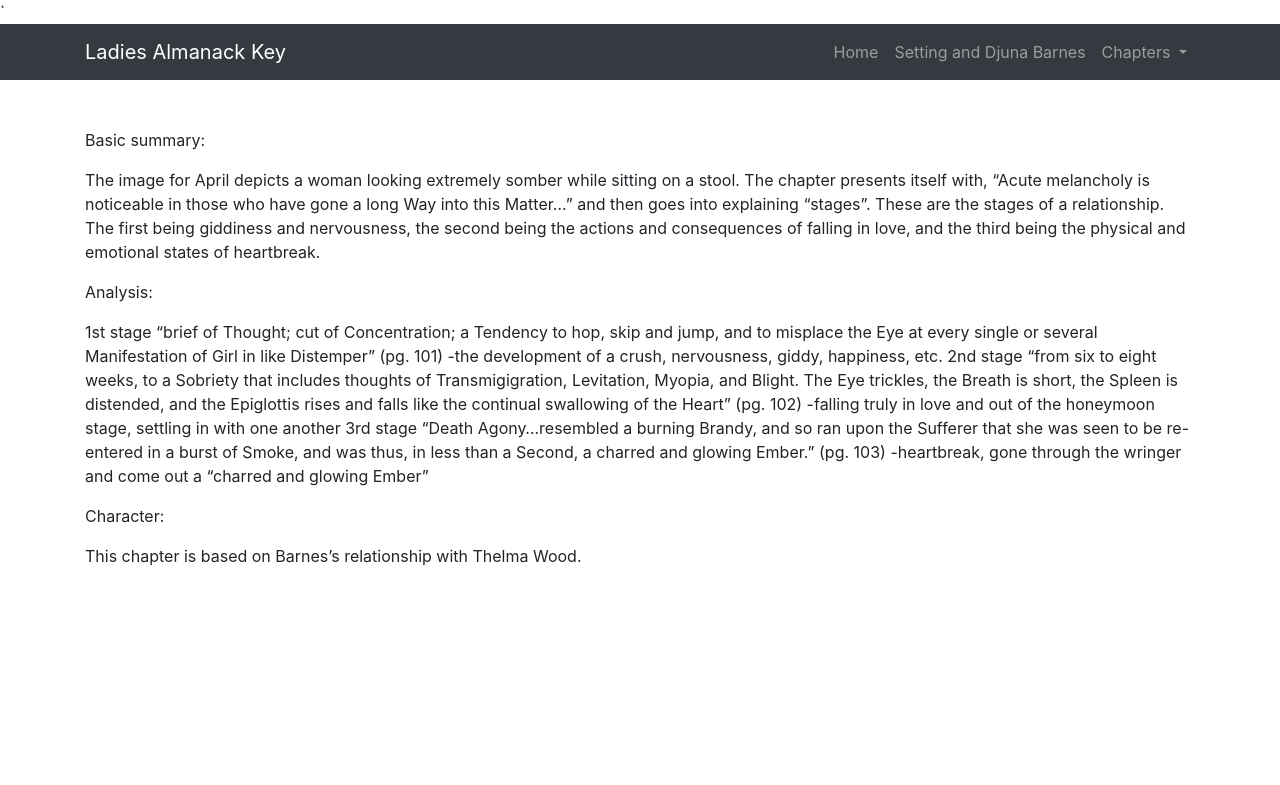
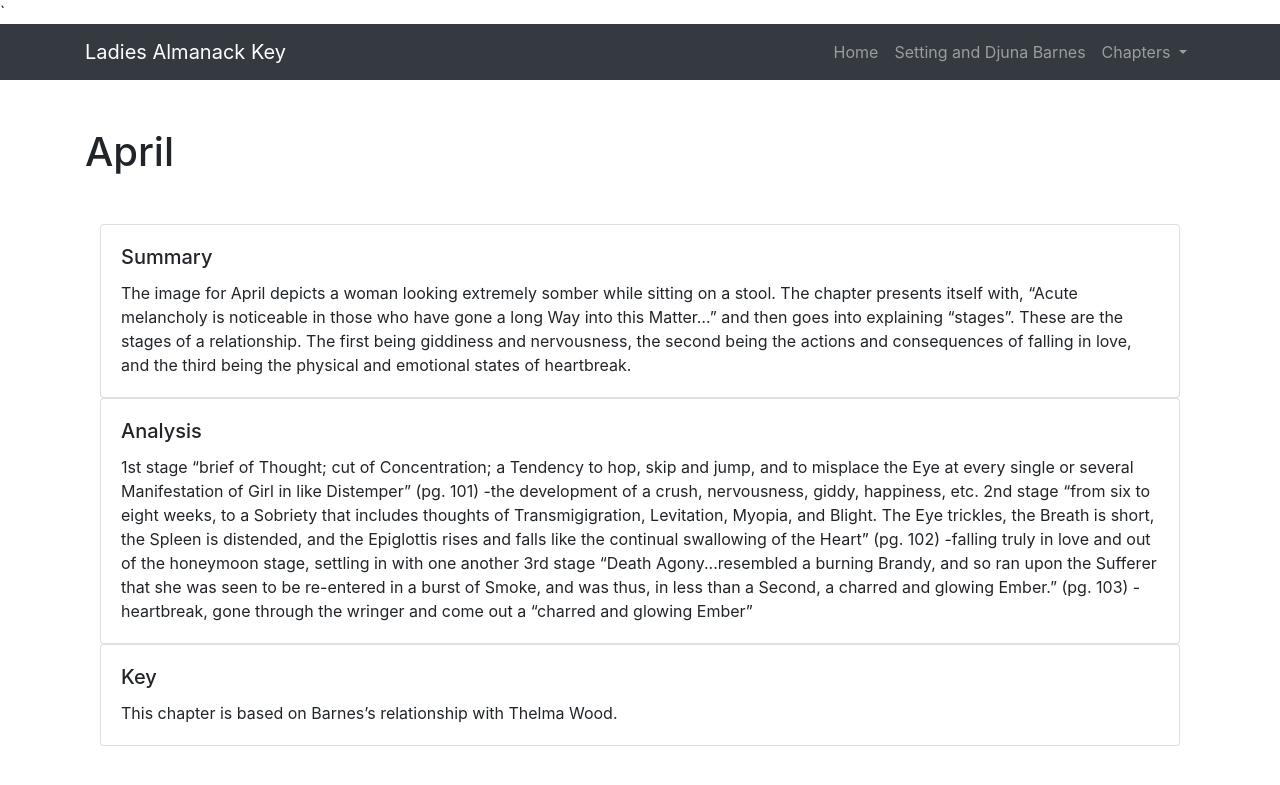
Before and after one commit to ns5ub/LadiesAlmanackGloss, a Jekyll site: the page built from _chapters/april.md, in a window 1280 px wide. Shown: the top 785 px of the page. Built offline with Jekyll 4.4.1, drawn with Linux system fonts in a browser that asks for light colours; nearby versions of some CDN libraries; library files that are not in the unit come from our copies.

Commit message:
Update april.md

```diff
--- a/_chapters/april.md
+++ b/_chapters/april.md
@@ -4,16 +4,27 @@ layout: template
 filename: _chapters/april.html
 ---
 
-Basic summary:
-
-The image for April depicts a woman looking extremely somber while sitting on a stool. The chapter presents itself with, “Acute melancholy is noticeable in those who have gone a long Way into this Matter…” and then goes into explaining “stages”. These are the stages of a relationship. The first being giddiness and nervousness, the second being the actions and consequences of falling in love, and the third being the physical and emotional states of heartbreak.
-
-Analysis:
-
-1st stage “brief of Thought; cut of Concentration; a Tendency to hop, skip and jump, and to misplace the Eye at every single or several Manifestation of Girl in like Distemper” (pg. 101) -the development of a crush, nervousness, giddy, happiness, etc.
+<h1>April</h1>
+<br>
+<div class="container">
+      <div class="card">
+          <div class="card-body">
+                <h5 class="card-title">Summary</h5>
+                <p class="card-text"> The image for April depicts a woman looking extremely somber while sitting on a stool. The chapter presents itself with, “Acute melancholy is noticeable in those who have gone a long Way into this Matter…” and then goes into explaining “stages”. These are the stages of a relationship. The first being giddiness and nervousness, the second being the actions and consequences of falling in love, and the third being the physical and emotional states of heartbreak.   </p>
+          </div>
+      </div>
+      <div class="card">
+          <div class="card-body">
+                <h5 class="card-title">Analysis</h5>
+                <p class="card-text"> 1st stage “brief of Thought; cut of Concentration; a Tendency to hop, skip and jump, and to misplace the Eye at every single or several Manifestation of Girl in like Distemper” (pg. 101) -the development of a crush, nervousness, giddy, happiness, etc.
 2nd stage “from six to eight weeks, to a Sobriety that includes thoughts of Transmigigration, Levitation, Myopia, and Blight. The Eye trickles, the Breath is short, the Spleen is distended, and the Epiglottis rises and falls like the continual swallowing of the Heart” (pg. 102) -falling truly in love and out of the honeymoon stage, settling in with one another
-3rd stage “Death Agony...resembled a burning Brandy, and so ran upon the Sufferer that she was seen to be re-entered in a burst of Smoke, and was thus, in less than a Second, a charred and glowing Ember.” (pg. 103) -heartbreak, gone through the wringer and come out a “charred and glowing Ember”
-
-Character:
-
-This chapter is based on Barnes’s relationship with Thelma Wood.
+3rd stage “Death Agony...resembled a burning Brandy, and so ran upon the Sufferer that she was seen to be re-entered in a burst of Smoke, and was thus, in less than a Second, a charred and glowing Ember.” (pg. 103) -heartbreak, gone through the wringer and come out a “charred and glowing Ember” </p>
+          </div>
+      </div>
+      <div class="card">
+          <div class="card-body">
+                <h5 class="card-title">Key</h5>
+                <p class="card-text"> This chapter is based on Barnes’s relationship with Thelma Wood. </p>
+          </div>
+      </div>
+</div>
```
